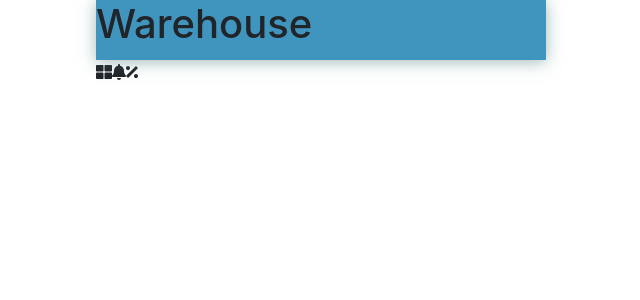
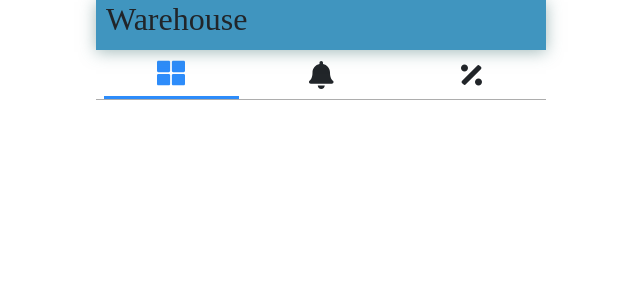
Before and after one commit to 12henbx/Warehouse-VueJS, a Vue app: page / in a window 1280 px wide. Shown: the top 300 px of the page, without its empty margins (319-959 px from the left). Built offline with nearby package versions, Linux system fonts and the light colour scheme; what vue-head would draw is missing.

Commit message:
add menu header component

```diff
--- a/src/components/header/LogoHeader.vue
+++ b/src/components/header/LogoHeader.vue
@@ -1,9 +1,9 @@
 <template>
-  <div class="logo-bar"
+  <header class="logo-bar"
        :class="{ 'logo-bar--hidden': !showLogoBar }">
 <!--    <img alt="Vue logo" src="src/assets/logo.png">-->
-    <h1>Warehouse</h1>
-  </div>
+    <h2>Warehouse</h2>
+  </header>
 </template>
 
 <script>
@@ -39,7 +39,7 @@ export default {
 
 <style scoped lang="scss">
 .logo-bar{
-  height: 60px;
+  height: 50px;
   width: 100%;
   background: hsl(200, 50%, 50%);
   box-shadow: 0 2px 15px rgba(71, 120, 120, 0.5);
@@ -52,4 +52,8 @@ export default {
   transform: translate3d(0, -100%, 0);
 }
 
+    h2{
+        margin-left: 10px;
+    }
+
 </style>
--- a/src/components/header/MenuHeader.vue
+++ b/src/components/header/MenuHeader.vue
@@ -1,48 +1,64 @@
 <template>
-  <div>
-    <ul class="nav">
-      <li class="nav-item">
-          <font-awesome-icon :icon="['fas', 'th-large']" />
-        <i class="fa fa-car"></i>
-      </li>
-      <li class="nav-item">
-          <font-awesome-icon :icon="['fas', 'bell']" />
-      </li>
-      <li class="nav-item">
-          <font-awesome-icon :icon="['fas', 'percentage']" />
-      </li>
-    </ul>
-  </div>
+  <nav class="nav-bar">
+      <span v-bind:class="{ active: activeMenu === 'home' }" class="nav-item">
+          <font-awesome-icon v-bind:class="{ 'active-icon': activeMenu === 'home', 'nav-icon': activeMenu !== 'home'}"
+                             :icon="['fas', 'th-large']" />
+      </span>
+      <span v-bind:class="{ active: activeMenu === 'notification' }" class="nav-item">
+          <font-awesome-icon v-bind:class="{ 'active-icon': activeMenu === 'notification', 'nav-icon': activeMenu !== 'home'}"
+                             :icon="['fas', 'bell']" />
+      </span>
+      <span v-bind:class="{ active: activeMenu === 'detail' }" class="nav-item">
+          <font-awesome-icon v-bind:class="{ 'active-icon': activeMenu === 'detail', 'nav-icon': activeMenu !== 'home'}"
+                             :icon="['fas', 'percentage']" />
+      </span>
+  </nav>
 </template>
 
 <script>
 export default {
-  name: "MenuHeader",
-  data: function () {
-    return {
-      title: 'Menu Header'
+    name: 'Menu',
+    props: {
+        activeMenu: String,
     }
-  },
-  // Usage with context the component
-  head: {
-    // To use "this" in the component, it is necessary to return the object through a function
-    title: function () {
-      return {
-        inner: this.title
-      }
-    },
-    link: [
-      { rel: 'stylesheet', href: 'node_modules/@fortawesome/fontawesome-free/css/fontawesome.css' },
-      { rel: 'stylesheet', href: 'node_modules/@fortawesome/fontawesome-free/css/brands.css' },
-      { rel: 'stylesheet', href: 'node_modules/@fortawesome/fontawesome-free/css/solid.css' },
-        { rel: 'stylesheet', href: 'node_modules/@fortawesome/fontawesome-free/css/all.css' },
-      // with shorthand
-      // { r: 'icon', h: 'path/to/icon-32.png', sz: '32x32', t: 'image/png' },
-    ],
-  },
 }
 </script>
 
 <style scoped lang="scss">
+    @import "src/styles/basics/variables";
+    .nav-bar {
+        display: flex;
+        justify-content: space-between;
+        top: 0;
+        width: 100%;
+        height: 50px;
+        max-width: $max-phone-width;
+        border-bottom: 1px solid #adadad;
+    }
 
+    .nav-item {
+        display: flex;
+        justify-content: center;
+        align-items: center;
+        height: 100%;
+        font-size: 28px;
+        margin: auto auto;
+        width: 30%;
+    }
+
+    .nav-bar span.nav-item:hover {
+        border-bottom: 3px solid #2D8CFA;
+    }
+
+    .nav-bar .active {
+        border-bottom: 3px solid #2D8CFA;
+    }
+
+    .active-icon {
+        color: #2D8CFA;
+    }
+
+    .nav-icon {
+        color: #65676B;
+    }
 </style>
--- a/src/styles/basics/_fonts.scss
+++ b/src/styles/basics/_fonts.scss
@@ -1,4 +1,4 @@
-.ubuntu-font{
+* {
   font-family: "Ubuntu";
   font-weight: bolder;
   font-style: normal;
--- a/src/styles/page/_signin.scss
+++ b/src/styles/page/_signin.scss
@@ -4,6 +4,10 @@
   max-width: $max-phone-width;
   width: 100%;
   margin: 0px auto 5px;
+}
+
+h1{
+  margin: 60px 0;
 }
 
 .form-login input[type="text"],
@@ -63,3 +67,16 @@
   height: 2px;
   transition: .5s;
 }
+
+.signin-btn{
+  display: block;
+  width: 100%;
+  height: 50px;
+  border: none;
+  background: linear-gradient(120deg, #3498db, #4448db);
+  color: #fff;
+  outline: none;
+  cursor: pointer;
+  transition: .5s;
+  margin-bottom: 30px;
+}
--- a/src/views/Home.vue
+++ b/src/views/Home.vue
@@ -1,7 +1,7 @@
 <template>
   <div class="container-home">
     <LogoHeader></LogoHeader>
-    <MenuHeader></MenuHeader>
+    <MenuHeader v-bind:activeMenu="activeMenu"></MenuHeader>
 <!--    <img alt="Vue logo" src="./assets/logo.png">-->
     <!--    <HelloWorld msg="Welcome to Your Vue.js App"/>-->
   </div>
@@ -19,6 +19,11 @@ export default {
     // HelloWorld
     LogoHeader,
     MenuHeader
+  },
+  data() {
+    return {
+      activeMenu: 'home'
+    }
   }
 }
 </script>
--- a/src/views/SignIn.vue
+++ b/src/views/SignIn.vue
@@ -1,5 +1,6 @@
 <template>
-  <div class="container-sign-in">
+  <form class="container-sign-in">
+    <h1>Log In</h1>
     <div class="inputb">
       <input type="text">
       <span data-placeholder="Username"></span>
@@ -8,11 +9,9 @@
       <input type="password">
       <span data-placeholder="Password"></span>
     </div>
-<!--    <div class="form-login">-->
-<!--      <input type="text" name="field1" placeholder="Full Name" />-->
-<!--      <input type="email" name="field2" placeholder="Email" />-->
-<!--    </div>-->
-  </div>
+    <input type="submit" class="signin-btn" value="Login">
+    <span class="bottom-text">Don't have an account? <a href="/signup">Sign Up</a></span>
+  </form>
 </template>
 
 <script>
@@ -50,6 +49,6 @@ export default {
 
 <style lang="scss" scoped>
   @import "src/styles/basics/variables";
+  @import "src/styles/basics/fonts";
   @import "src/styles/page/signin";
-  @import "src/styles/basics/fonts";
 </style>
```
